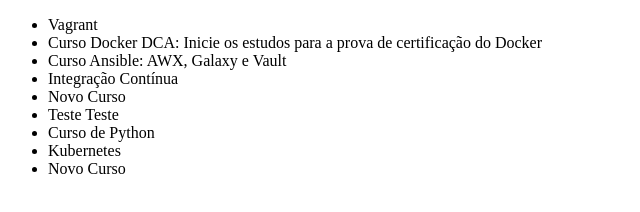
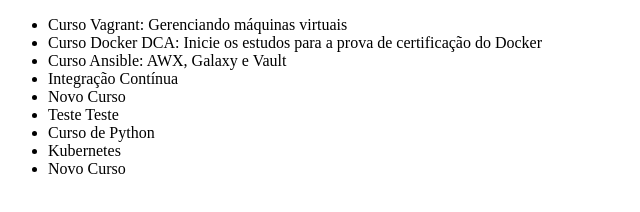
Before and after one commit to MatBorges/alura_git, a plain HTML site: page index.html in a window 1280 px wide. Shown: the whole page, without its empty margins (0-640 px from the left). Drawn offline with Linux system fonts and the light colour scheme.

Commit message:
Corrigido o nome do cursdo de Vagrant

```diff
--- a/index.html
+++ b/index.html
@@ -6,7 +6,7 @@
     </head>
     <body>
         <ul>
-            <li>Vagrant</li>
+            <li>Curso Vagrant: Gerenciando máquinas virtuais</li>
             <li>Curso Docker DCA: Inicie os estudos para a prova de certificação do Docker</li>
             <li>Curso Ansible: AWX, Galaxy e Vault</li>
             <li>Integração Contínua</li>
```
